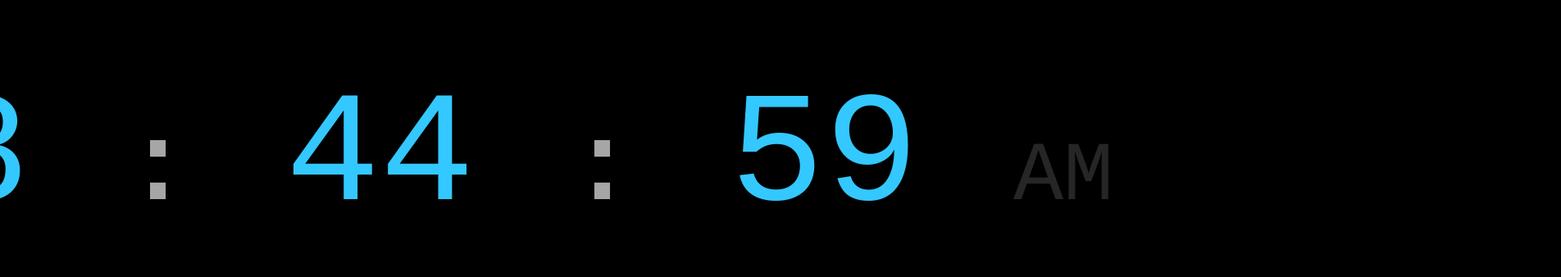
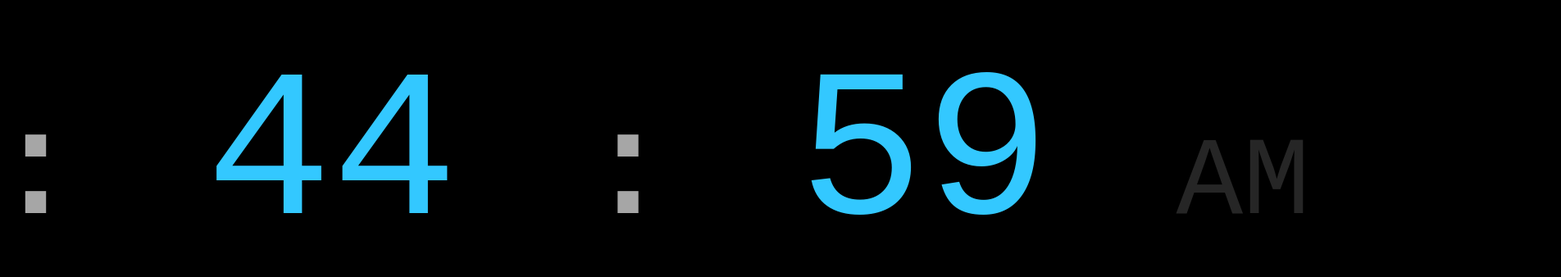
Before and after one commit to jpannu10/watch, a plain HTML site: page index.html in a window 1280 px wide. Shown: the part 178-516 px from the top of the page at 82% size, 1904 px wide, since content can reach past the window. Drawn offline with Linux system fonts and the light colour scheme.

Commit message:
Update main.css

```diff
--- a/main.css
+++ b/main.css
@@ -7,7 +7,7 @@ body {
     color:#33c8ff;
     font-size: 128px;
     font-family: monospace;
-    transform : scale(1.5);
+    transform : scale(2.0);
 
 }
 
@@ -23,6 +23,7 @@ body {
 
 .sec{
     font-weight: 800;
+     transform: scale(0.6);
 }
 
 h5{
```
